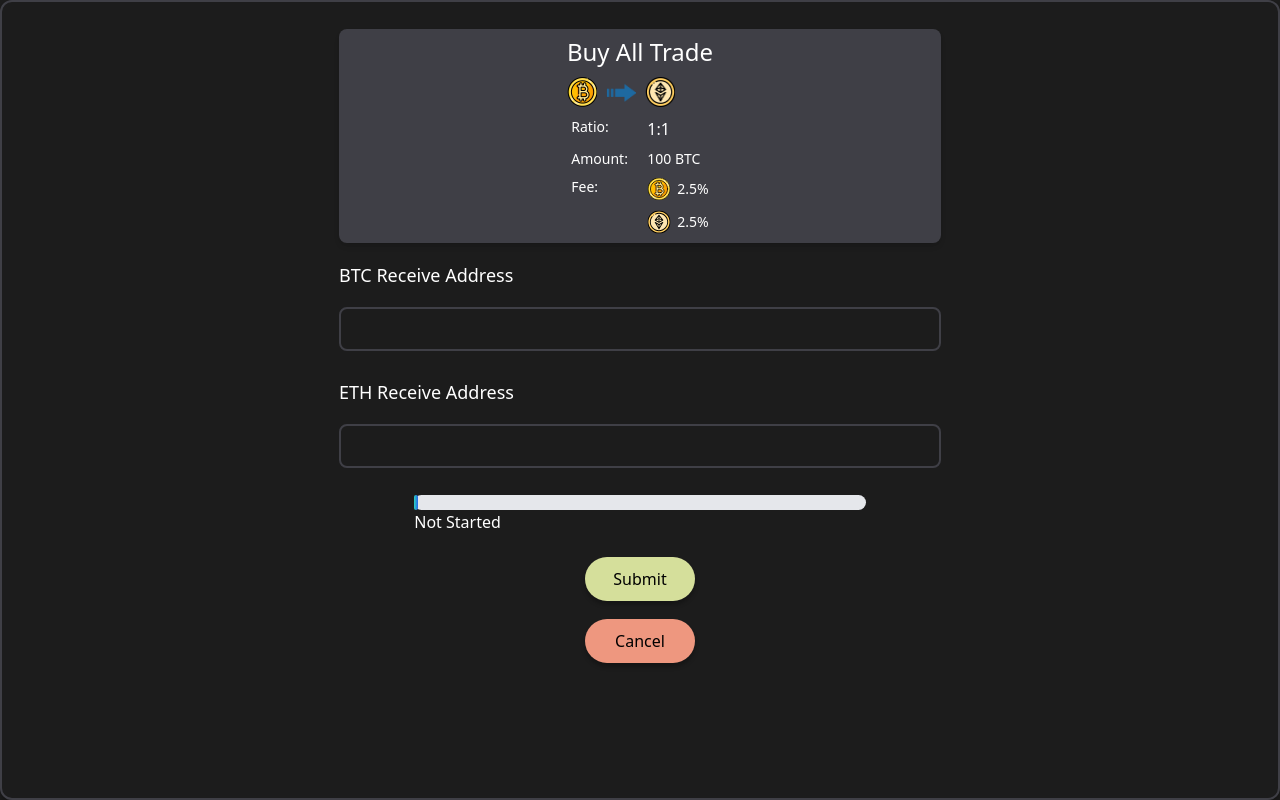
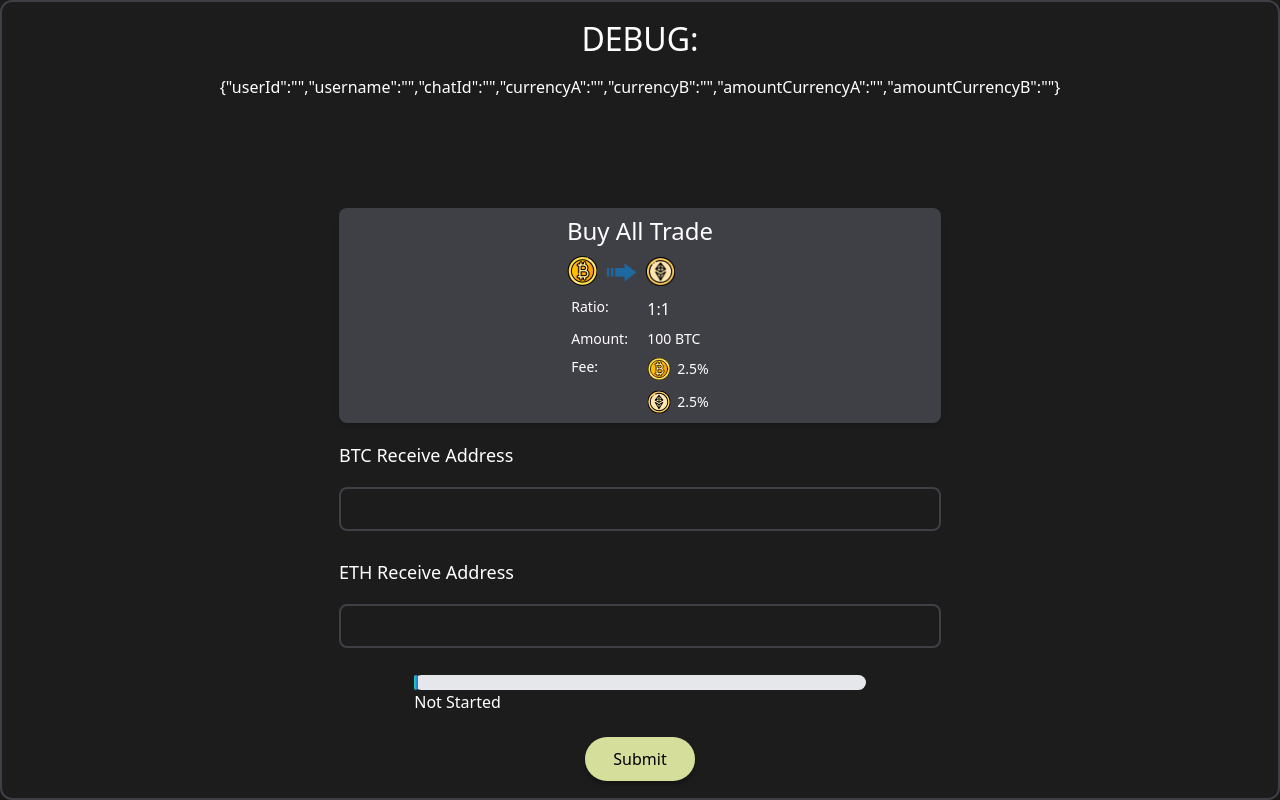
Before and after one commit to msubhan9803/chandler-telegram-web-app, a Next.js app: page /accept-trade in a window 1280 px wide. Built offline with nearby package versions, Linux system fonts and the light colour scheme.

Commit message:
debugging query params

```diff
--- a/src/pages/accept-trade.tsx
+++ b/src/pages/accept-trade.tsx
@@ -20,6 +20,10 @@ const CreateTrade: NextPage = () => {
     userId: "",
     username: "",
     chatId: "",
+    currencyA: "",
+    currencyB: "",
+    amountCurrencyA: "",
+    amountCurrencyB: "",
   });
   const [formState, setFormState] = useState({
     currency1Addr: "",
@@ -45,11 +49,19 @@ const CreateTrade: NextPage = () => {
       const userId = urlParams.get("userId") as string;
       const username = urlParams.get("username") as string;
       const chatId = urlParams.get("chatId") as string;
+      const currencyA = urlParams.get("currencyA") as string;
+      const currencyB = urlParams.get("currencyB") as string;
+      const amountCurrencyA = urlParams.get("amountCurrencyA") as string;
+      const amountCurrencyB = urlParams.get("amountCurrencyB") as string;
 
       setState({
         userId,
         username,
         chatId,
+        currencyA,
+        currencyB,
+        amountCurrencyA,
+        amountCurrencyB,
       });
     }
 
@@ -132,18 +144,18 @@ const CreateTrade: NextPage = () => {
 
     console.log("Message sent successfully:", response);
     if (response.status === 200) {
-      enqueueSnackbar("Submitted!", { variant: 'success' });
+      enqueueSnackbar("Submitted!", { variant: "success" });
 
       setTimeout(() => {
         closeSnackbar();
         handleClose();
-      }, 2000)
+      }, 2000);
     }
   };
 
   const handleClose = () => {
     // alert("closing...");
-    window.Telegram.WebApp.close()
+    window.Telegram.WebApp.close();
   };
 
   const getSubmitButtonHandler = (e: Event) => {
@@ -168,10 +180,10 @@ const CreateTrade: NextPage = () => {
 
       <div className="relative w-full overflow-hidden flex flex-col items-center justify-center">
         <div className="rounded-xl h-screen w-full bg-dark-gray shadow-[0px_4px_4px_rgba(0,_0,_0,_0.25)] box-border overflow-y-auto flex flex-col p-[18px] items-center justify-start gap-[9px] border-[2.5px] border-solid border-zinc-700">
-          {/* <h2>DEBUG:</h2>
-        {JSON.stringify(state)}
-        <br />
-        <hr /> */}
+          <h2 className="text-white">DEBUG:</h2>
+          <p className="text-white">{JSON.stringify(state)}</p>
+          <br />
+          <hr />
 
           <div className="flex w-full md:w-3/4 lg:w-1/2 flex-col p-[9px] items-center justify-start gap-[18px]">
             <BuyAllHeaderDiv />
```
